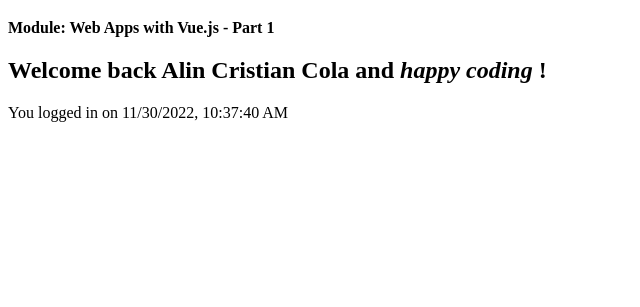
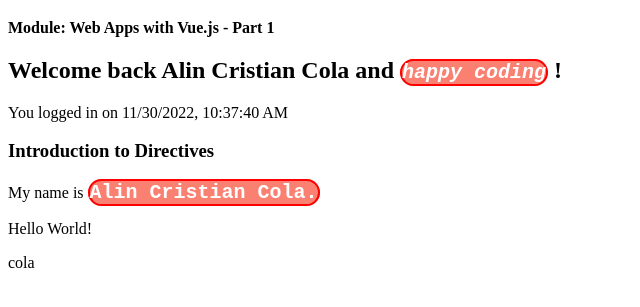
Before and after one commit to ColaAlin/First-Time-Using-Vue.js, a plain HTML site: page index.html in a window 1280 px wide. Shown: the part 61-368 px from the top of the page, without its empty margins (0-640 px from the left). Drawn offline with nearby package versions, Linux system fonts and the light colour scheme.

Commit message:
directives

```diff
--- a/index.html
+++ b/index.html
@@ -12,10 +12,15 @@
       <p><strong> Module: Web Apps with Vue.js - Part 1</strong></p>
     </header>
     <div id="app">
-      <h2>Welcome back {{userName}} and <em> {{task}} </em> !</h2>
+      <h2>Welcome back {{userName}} and <em> <span v-highlight>{{task}} </span></em> !</h2>
       <p>You logged in on {{ new Date().toLocaleString('en-us') }}</p>
+
+      <h3>Introduction to Directives</h3>
+      <p>My name is <span v-highlight>{{ userName }}.</span></p>
+      <p v-text="'Hello World!'"></p>
+      <p v-html="'cola'"></p>
+
     </div>
-
     <script src="https://unpkg.com/vue@next"></script>
     <script src="script.js"></script>
   </body>
--- a/script.js
+++ b/script.js
@@ -2,8 +2,21 @@ const app = Vue.createApp({
   data() {
     return {
       userName: "Alin Cristian Cola",
-          task: "happy coding"
+      task: "happy coding",
     };
+  },
+  directives: {
+    highlight: {
+      mounted(el) {
+        el.style.border = "2px solid red";
+        el.style.backgroundColor = "salmon";
+        el.style.borderRadius = "20px";
+        el.style.fontSize = "20px";
+        el.style.fontFamily = "Monospace";
+        el.style.fontWeight = "bold";
+        el.style.color = "white";
+      },
+    },
   },
 }).mount("#app");
 
```
Lines whose indentation alone changed are shown as unchanged.
